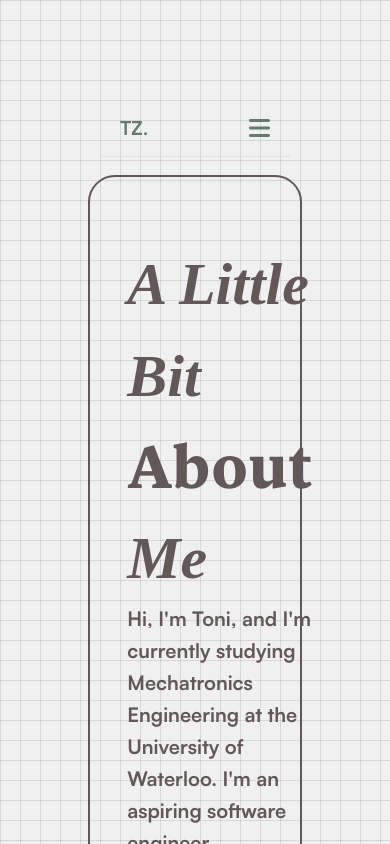
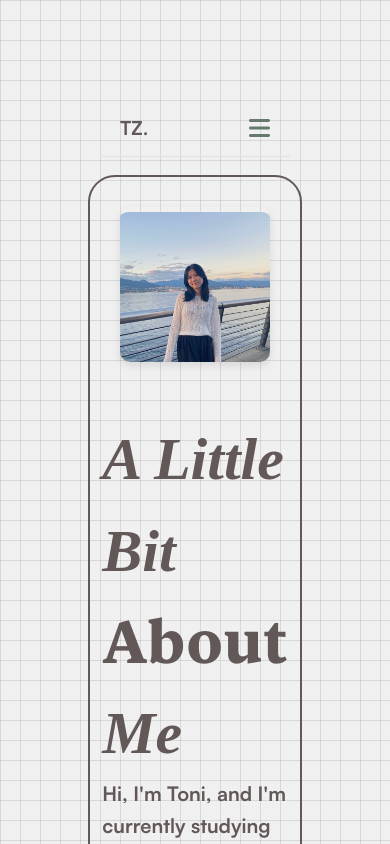
Before and after one commit to tonizeng/ToniZengPortfolio, a React (Create React App) app: page /about in a window 390 px wide. Shown: the top 844 px of the page. Built offline with nearby package versions, Linux system fonts and the light colour scheme; a web font is replaced by a local one.

Commit message:
updated nav colour

```diff
--- a/src/App.css
+++ b/src/App.css
@@ -96,7 +96,6 @@ h2 {
 h3 {
   font-family: 'BespokeSerif';
   font-weight: 700;
-  margin-top: 30px;
   text-align: left;
   font-size: 60px;
   color: rgb(98, 88, 88);
@@ -124,6 +123,7 @@ h3 {
   outline: 2px solid rgb(98, 88, 88);
   outline-offset: 10px;
   border-radius: 15px;
+  flex-direction: row;
 }
 
 .about-container img {
@@ -141,6 +141,21 @@ h3 {
   line-height: 1.6;
   text-align: left;
   margin: 0;
+}
+
+@media (max-width: 768px) {
+  .about-container {
+    flex-direction: column;
+  }
+
+  .about-container img {
+    width: 400px;
+    padding-top: 5px;
+  }
+
+  h3 {
+    text-align: center;
+  }
 }
 
 .favourites {
--- a/src/components/NavBar.css
+++ b/src/components/NavBar.css
@@ -13,7 +13,7 @@
 }
 
 .brand-name {
-    color: #65796d;
+    color: rgb(98, 88, 88);
     text-decoration: none;
     font-size: 1.2em;
     font-weight: bold;
@@ -31,13 +31,17 @@
 }
 
 .nav-links a {
-    color: #65796d;
+    color: rgb(98, 88, 88);
     text-decoration: none;
     font-size: 1.2em;
     padding: 0 15px;
     display: flex;
     align-items: center;
     transition: color 0.2s;
+}
+
+.nav-links a:hover {
+    color: #65796d; /* Change text color on hover */
 }
 
 .navbar-right {
```
